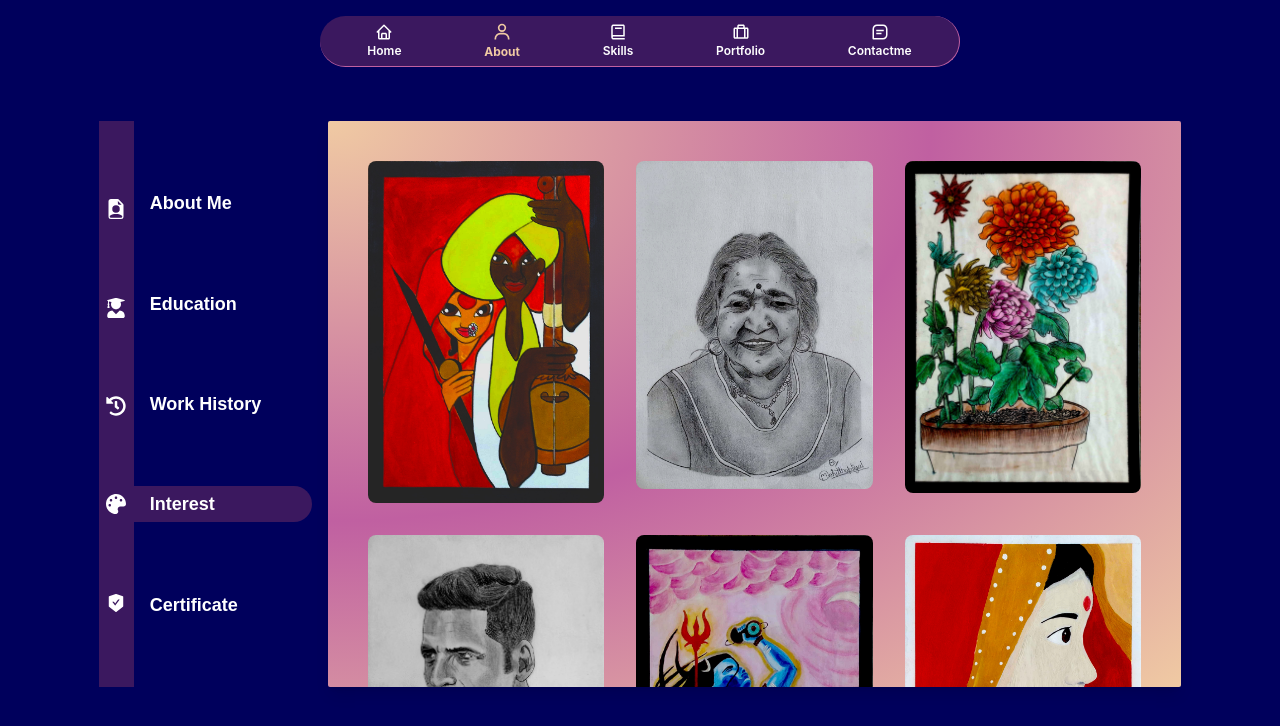
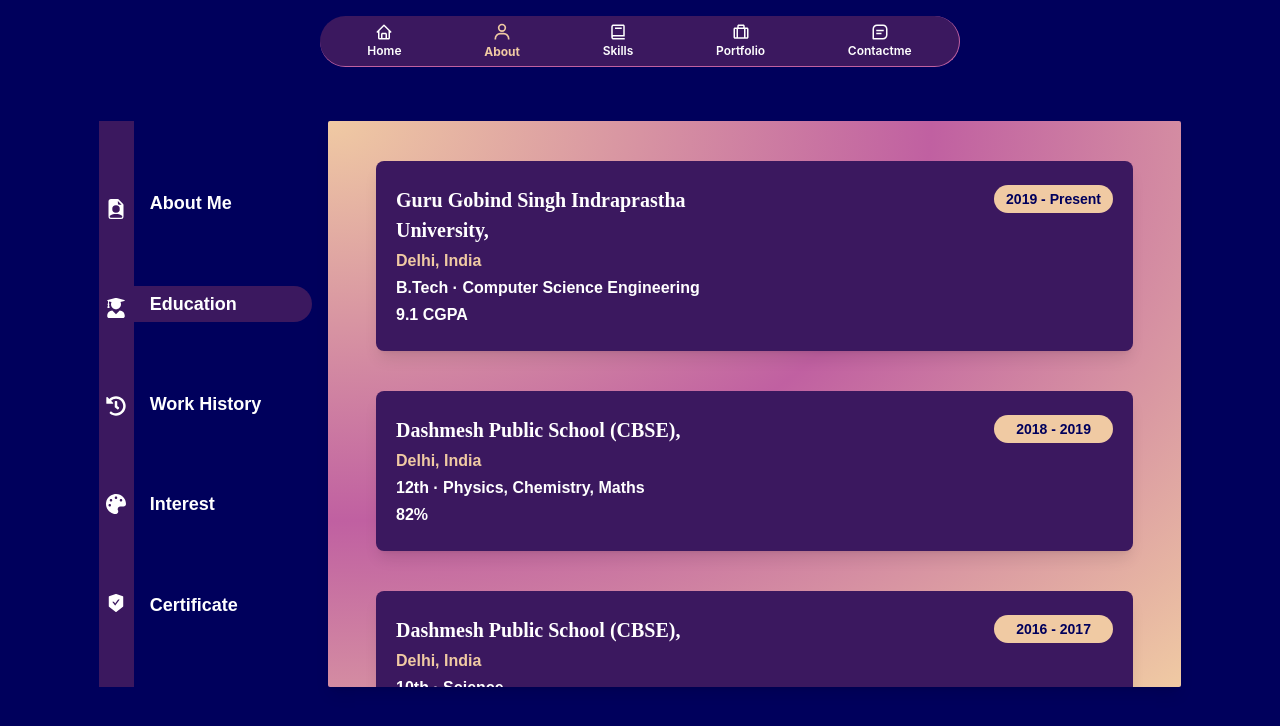
Before and after one commit to Mohit-Thapliyal/Portfolio, a React (Create React App) app: page /about in a window 1280 px wide. Shown: the top 726 px of the page. Built offline with nearby package versions, Linux system fonts and the light colour scheme.

Commit message:
minor update

```diff
--- a/src/components/About/About.jsx
+++ b/src/components/About/About.jsx
@@ -45,7 +45,7 @@
 ];
 
 const About = () => {
-  const [sectionNumber, setSectionNumber] = useState(4);
+  const [sectionNumber, setSectionNumber] = useState(2);
 
   const [selectedPainting, setSelectedPainting] = useState(null);
   const [showModal, setShowModal] = useState(false);
```
